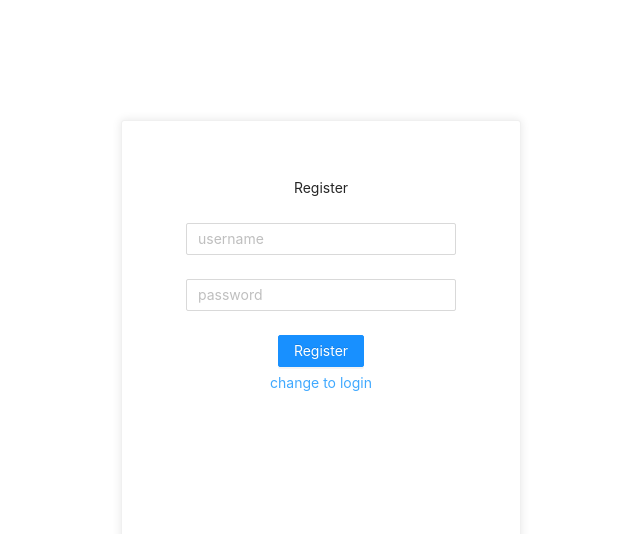
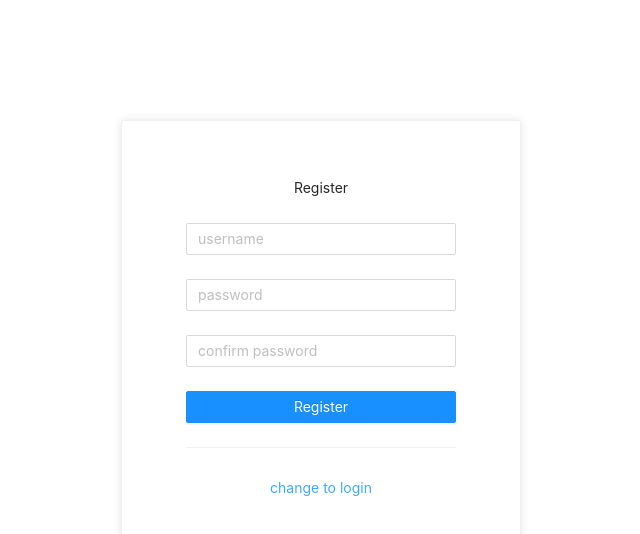
Before and after one commit to zhupingcmm/cms-portal, a React app in the folder ui/: page / in a window 1280 px wide. Both pictures are taken after a click on the button "change to register". Shown: the top 534 px of the page, without its empty margins (319-959 px from the left). Built offline with nearby package versions, Linux system fonts and the light colour scheme.

Commit message:
add error page

```diff
--- a/ui/src/components/screens/error-page/index.tsx
+++ b/ui/src/components/screens/error-page/index.tsx
@@ -1,5 +1,13 @@
+import { CustomerError } from "@src/types";
+import { Typography } from "antd";
 import React from "react";
 
-export const ErrorPage = () => {
-  return <div>error</div>;
+export const ErrorPage = ({ error }: { error: CustomerError | null }) => {
+  return (
+    <div className="error-page">
+      <Typography.Text type={"danger"}>
+        {error?.message || error?.msg}
+      </Typography.Text>
+    </div>
+  );
 };
--- a/ui/src/context/auth-context.tsx
+++ b/ui/src/context/auth-context.tsx
@@ -4,6 +4,7 @@ import { http } from "@src/utils/http";
 import { useAsync } from "@src/utils/use-async";
 import { FullPageLoading } from "@src/components/full-page-loading";
 import { User } from "@src/types";
+import { ErrorPage } from "@src/components/screens/error-page";
 
 export type AuthForm = Pick<User, "username" | "password">;
 
@@ -26,6 +27,8 @@ export const AuthProvider = ({ children }: { children: ReactNode }) => {
     run,
     data: user,
     setData: setUser,
+    isError,
+    error,
   } = useAsync<User | null>();
 
   const bootstrapUser = useCallback(async () => {
@@ -48,6 +51,10 @@ export const AuthProvider = ({ children }: { children: ReactNode }) => {
   if (isLoading || isIdle) {
     return <FullPageLoading />;
   }
+
+  if (isError) {
+    return <ErrorPage error={error} />;
+  }
   return (
     <AuthContext.Provider value={{ login, logout, register, user }}>
       {children}
--- a/ui/src/style/index.scss
+++ b/ui/src/style/index.scss
@@ -59,3 +59,13 @@ html body #root {
   display: flex;
   justify-content: flex-end;
 }
+
+.full-button {
+  width: 100%;
+}
+
+.error-page {
+  display: flex;
+  justify-content: center;
+  align-items: center;
+}
--- a/ui/src/types.d.ts
+++ b/ui/src/types.d.ts
@@ -11,3 +11,7 @@ export interface Param {
   key: string;
   value: string;
 }
+
+interface CustomerError extends Error {
+  msg: string;
+}
--- a/ui/src/unauthenticated-app/index.tsx
+++ b/ui/src/unauthenticated-app/index.tsx
@@ -9,6 +9,7 @@ export const UnauthenticatedApp = () => {
     <div className="cardContainer">
       <Card className="shadowCard">
         {isRegister ? <Register /> : <Login />}
+        <Divider />
         <Button type={"link"} onClick={() => setIsRegister(!isRegister)}>
           {isRegister ? "change to login" : "change to register"}
         </Button>
--- a/ui/src/unauthenticated-app/login.tsx
+++ b/ui/src/unauthenticated-app/login.tsx
@@ -1,12 +1,12 @@
 import React, { useState } from "react";
 import { Button, Form, Input, Typography } from "antd";
 import { useAuth } from "@src/context/auth-context";
+import { useAsync } from "@src/utils/use-async";
+import { CustomerError } from "@src/types";
 
-interface CustomerError extends Error {
-  msg: string;
-}
 export const Login = () => {
   const { login } = useAuth();
+  const { run, isLoading } = useAsync();
   const [error, setError] = useState<CustomerError | null>(null);
 
   const handleSubmit = async (values: {
@@ -14,7 +14,7 @@ export const Login = () => {
     password: string;
   }) => {
     try {
-      const user = await login(values);
+      run(login(values));
     } catch (e: any) {
       setError(e);
     }
@@ -37,7 +37,12 @@ export const Login = () => {
         >
           <Input placeholder="password" id={"password"} />
         </Form.Item>
-        <Button htmlType="submit" type="primary">
+        <Button
+          loading={isLoading}
+          htmlType="submit"
+          type="primary"
+          className="full-button"
+        >
           Login
         </Button>
       </Form>
--- a/ui/src/unauthenticated-app/register.tsx
+++ b/ui/src/unauthenticated-app/register.tsx
@@ -3,16 +3,25 @@ import { Button, Form, Input, Typography } from "antd";
 import { useAuth } from "@src/context/auth-context";
 
 interface CustomerError extends Error {
-  msg: string;
+  msg?: string;
 }
 export const Register = () => {
   const { register } = useAuth();
   const [error, setError] = useState<CustomerError | null>(null);
 
-  const handleSubmit = async (values: {
+  const handleSubmit = async ({
+    cpassword,
+    ...values
+  }: {
+    cpassword: string;
     username: string;
     password: string;
   }) => {
+    console.log(values, cpassword);
+    if (cpassword !== values.password) {
+      setError(new Error("please input the same password"));
+      return;
+    }
     try {
       const user = await register(values);
     } catch (e: any) {
@@ -22,8 +31,11 @@ export const Register = () => {
   return (
     <>
       <div className="login-title">Register</div>
-      {error && <Typography.Text type="danger">{error?.msg}</Typography.Text>}
-
+      {error && (
+        <Typography.Text type="danger">
+          {error?.msg || error?.message}
+        </Typography.Text>
+      )}
       <Form onFinish={handleSubmit}>
         <Form.Item
           name={"username"}
@@ -37,7 +49,13 @@ export const Register = () => {
         >
           <Input placeholder="password" id={"password"} />
         </Form.Item>
-        <Button htmlType="submit" type="primary">
+        <Form.Item
+          name={"cpassword"}
+          rules={[{ required: true, message: "Confirm your password" }]}
+        >
+          <Input placeholder="confirm password" id={"cpassword"} />
+        </Form.Item>
+        <Button htmlType="submit" type="primary" className="full-button">
           Register
         </Button>
       </Form>
--- a/ui/src/utils/use-async.ts
+++ b/ui/src/utils/use-async.ts
@@ -1,9 +1,10 @@
+import { CustomerError } from "@src/types";
 import { useState, useCallback } from "react";
 
 interface State<D> {
   data: D | null;
   stat: "idle" | "loading" | "success" | "error";
-  error: Error | null;
+  error: CustomerError | null;
 }
 
 const defaultInitState: State<null> = {
@@ -12,7 +13,15 @@ const defaultInitState: State<null> = {
   error: null,
 };
 
-export const useAsync = <D>(initState?: State<D>) => {
+const defaultConfig = {
+  throwOnError: false,
+};
+
+export const useAsync = <D>(
+  initState?: State<D>,
+  initialConfig?: typeof defaultConfig
+) => {
+  const config = { ...defaultConfig, initialConfig };
   const initialState = {
     ...defaultInitState,
     ...initState,
@@ -20,7 +29,7 @@ export const useAsync = <D>(initState?: State<D>) => {
   const [state, setState] = useState<State<D>>(initialState);
 
   const setError = useCallback(
-    (e: Error) => {
+    (e: CustomerError) => {
       setState({
         data: null,
         stat: "error",
@@ -55,6 +64,7 @@ export const useAsync = <D>(initState?: State<D>) => {
         })
         .catch((e) => {
           setError(e);
+          if (config.throwOnError) return Promise.reject(e);
           return e;
         });
     },
```
